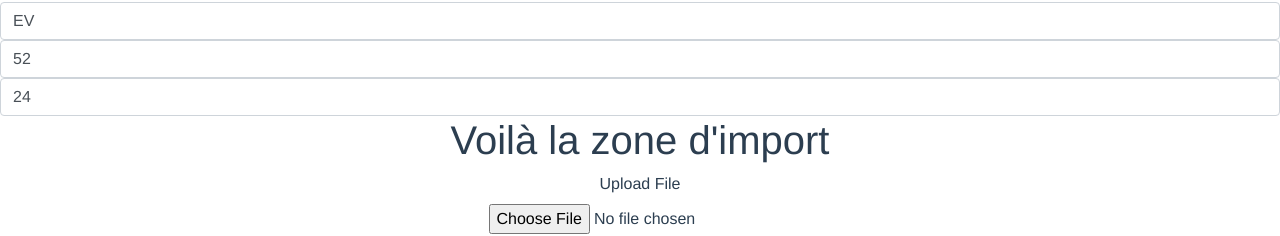
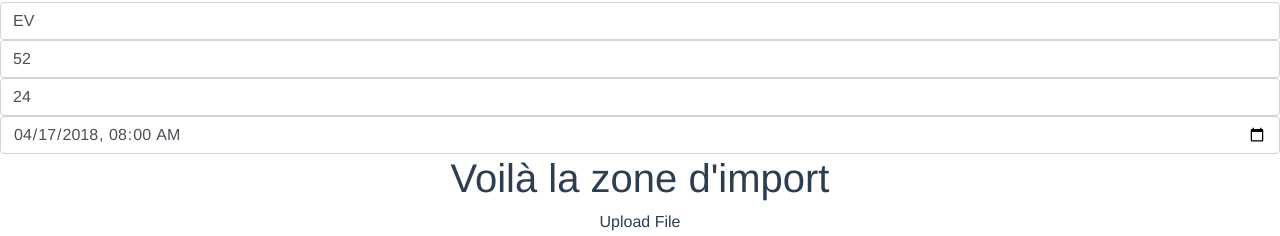
Before and after one commit to AJambon/Animal-Movement-Cleaner-Application, a Vue app in the folder Front/stage_front/: page / in a window 1280 px wide. Shown: the part 278-514 px from the top of the page. Built offline with nearby package versions, Linux system fonts and the light colour scheme; what vue-cesium, vue-resource would draw is missing.

Commit message:
add deployment date parameter

```diff
--- a/Front/stage_front/src/components/Parameters/Parameters.vue
+++ b/Front/stage_front/src/components/Parameters/Parameters.vue
@@ -22,6 +22,7 @@
           <b-form-input id="species" v-model="parameters.species" required placeholder="Enter species" @change="parametersSelection"></b-form-input>
           <b-form-input id="max_speed" v-model="parameters.speed" required placeholder="Enter species max speed" @change="parametersSelection"></b-form-input>
           <b-form-input id="immo_time" v-model="parameters.immoTime" required placeholder="Enter minimum immobility duration to consider it as immobility detection" @change="parametersSelection"></b-form-input>
+          <b-form-input id="deployment_date" type = "datetime-local" v-model="parameters.deploymentDate" @change="parametersSelection"></b-form-input>
         </b-form>
       </div>
     </div>
@@ -45,7 +46,8 @@ export default {
         speciesType: 'Terrestrian',
         species: 'EV',
         speed: '52',
-        immoTime: '24'
+        immoTime: '24',
+        deploymentDate:"2018-04-17T08:00"
       }
     }
   },
```
